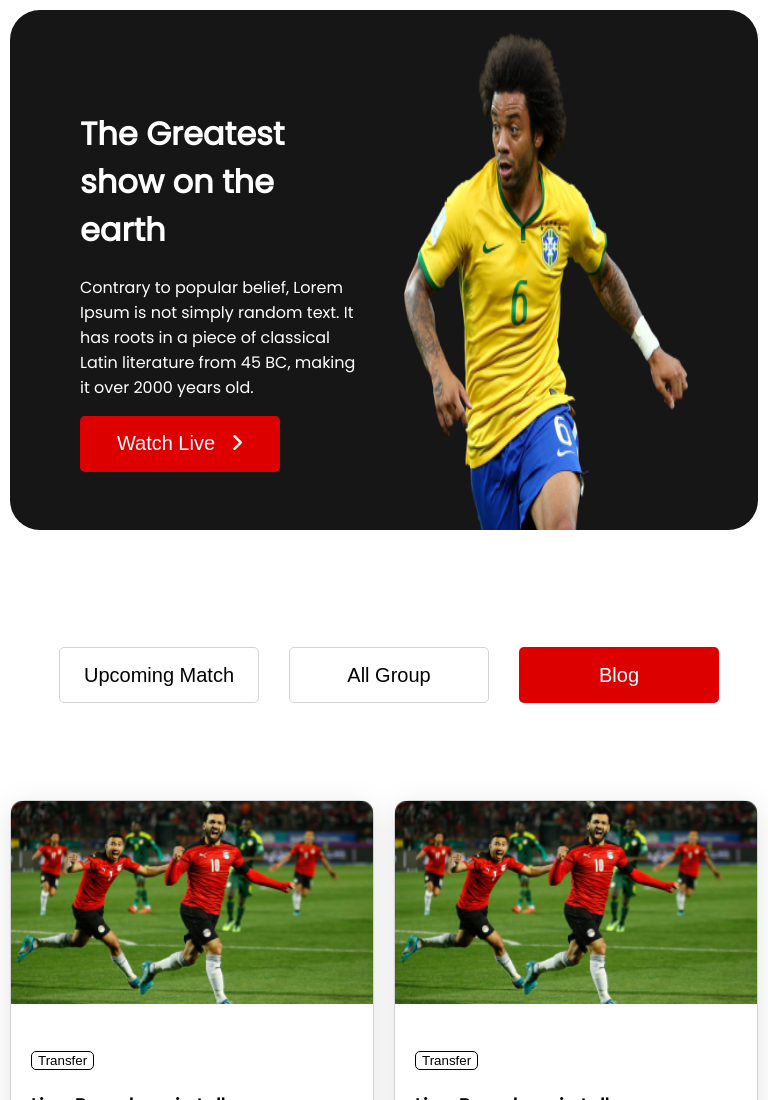
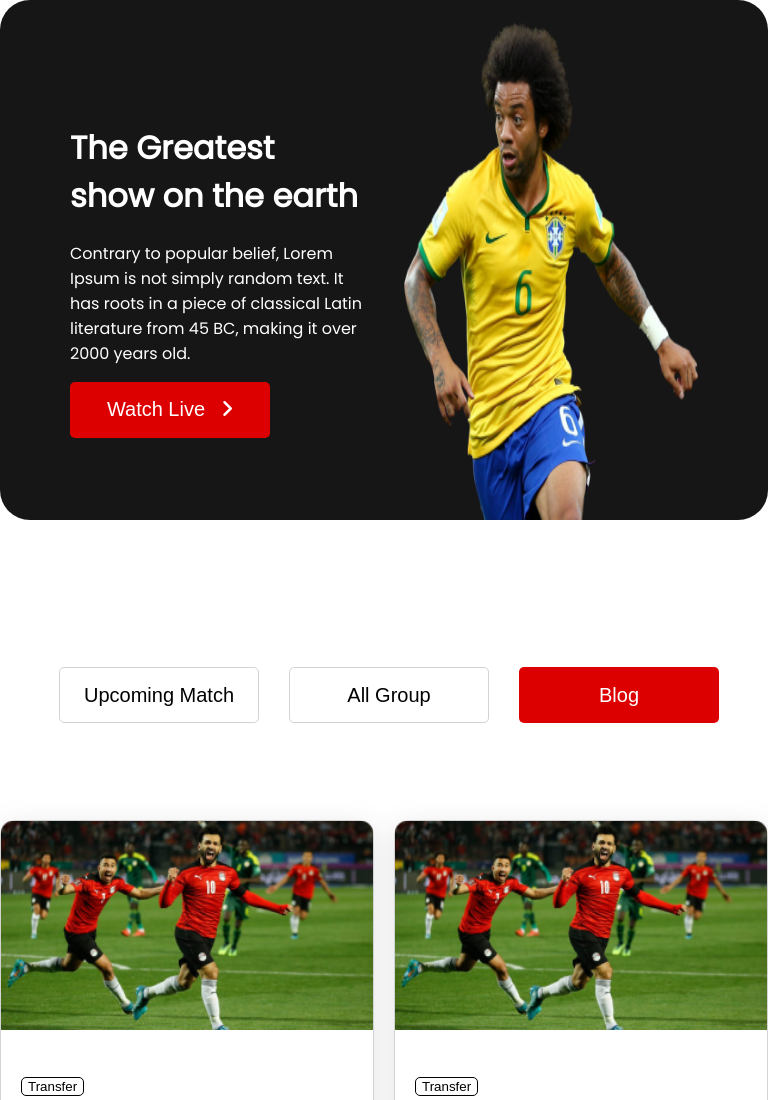
Before and after one commit to mostafizurhh/A2-world-cup-features, a plain HTML site: page blog.html in a window 768 px wide. Shown: the top 1100 px of the page. Drawn offline with Linux system fonts and the light colour scheme.

Commit message:
margins removed

```diff
--- a/styles/media-quries-blog.css
+++ b/styles/media-quries-blog.css
@@ -8,7 +8,6 @@
         display: flex;
         flex-direction: column;
         align-items: center;
-        margin: 10px;
     }
 
     .banner-text {
@@ -34,7 +33,6 @@
         display: flex;
         flex-direction: column;
         align-items: center;
-        margin: 10px;
     }
 
     .nav-bar {
@@ -78,19 +76,12 @@
 
 @media only screen and (min-width:576px) and (max-width:768px) {
 
-    /* -----------top banner section-------- */
-
-    .top-banner {
-        margin: 10px;
-    }
-
     /* -----------blog section-------- */
 
     .blog-section {
         display: flex;
         flex-direction: column;
         align-items: center;
-        margin: 10px;
     }
 
     .nav-bar {
```
